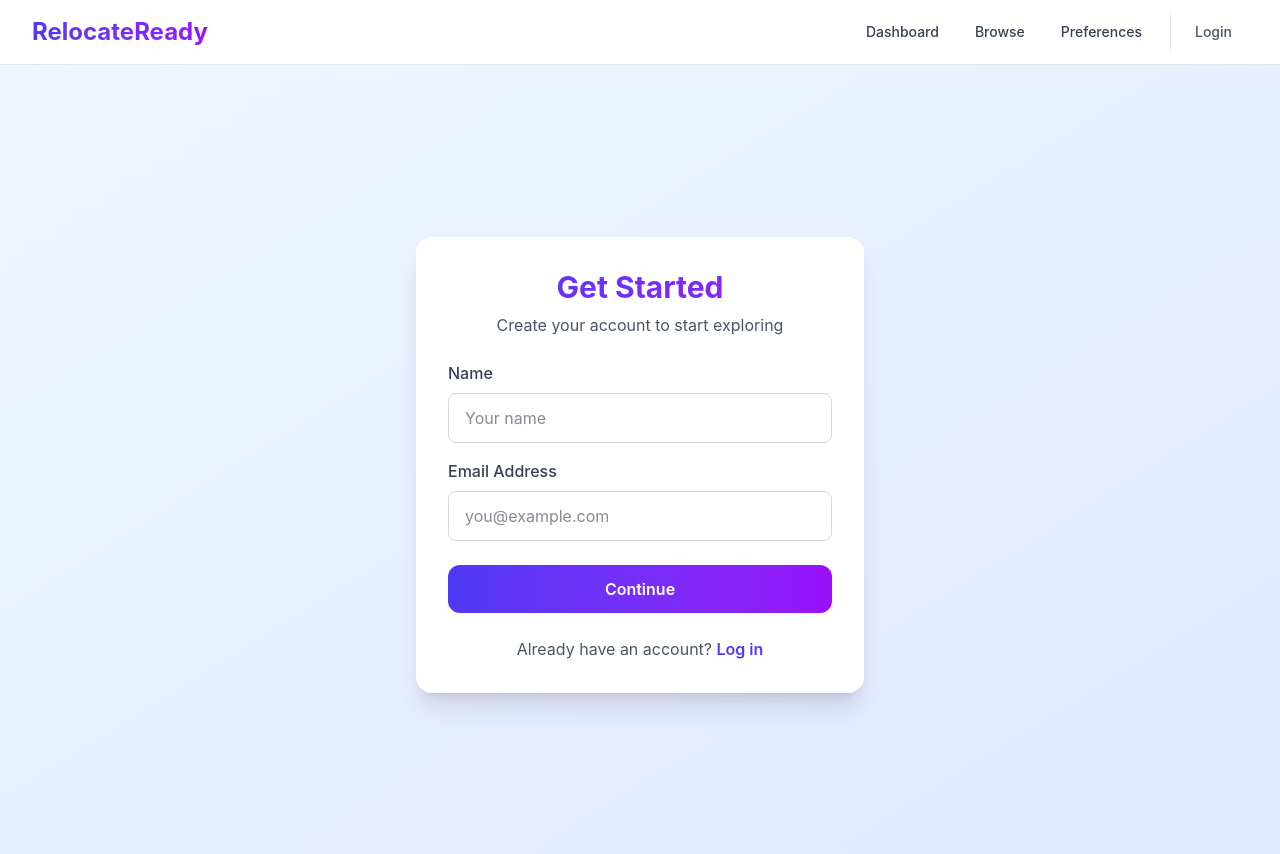
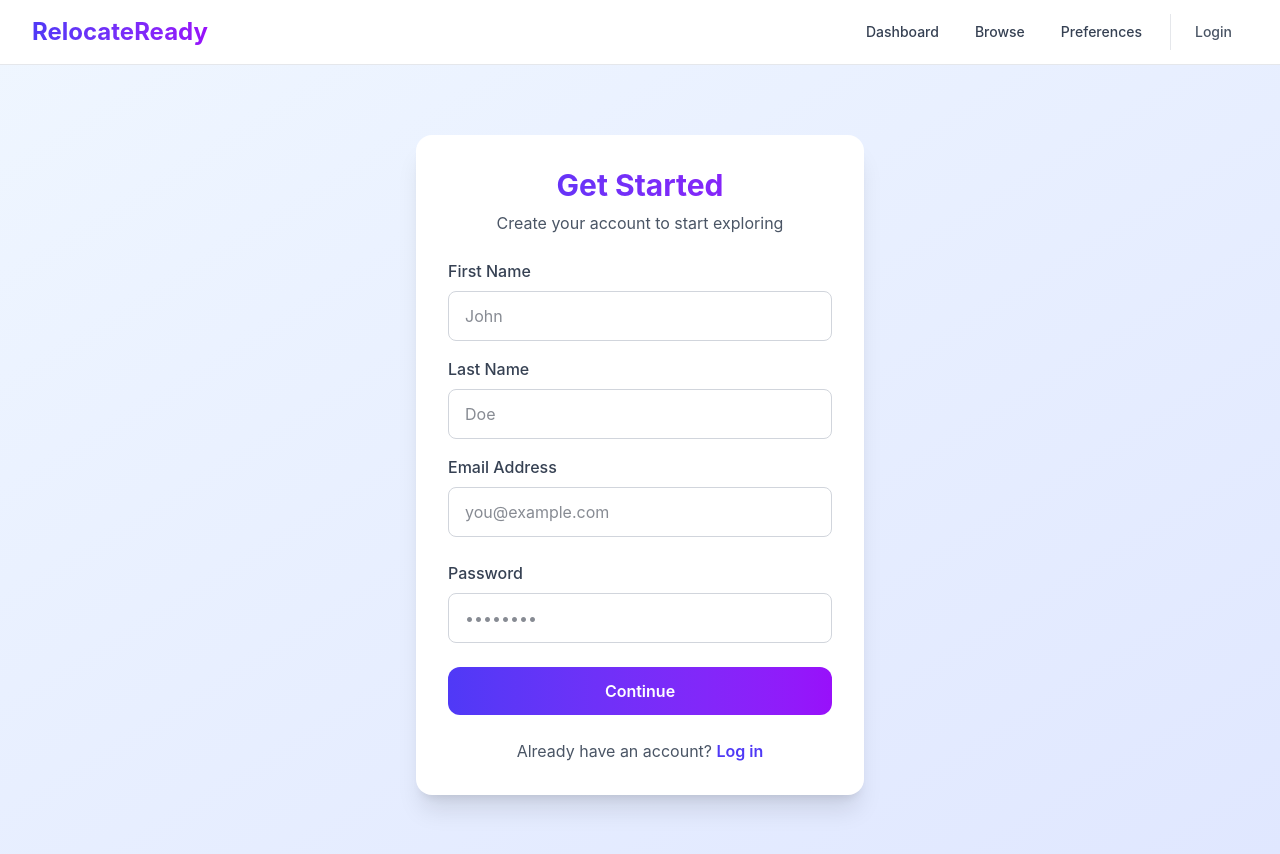
Before and after one commit to Jonathan-Jordan22/RelocateReady-Frontend, a Next.js app: page /signup in a window 1280 px wide. Shown: the top 854 px of the page. Built offline with nearby package versions, Linux system fonts and the light colour scheme.

Commit message:
Add Update preference button if preference values are default

```diff
--- a/app/components/NavBar.tsx
+++ b/app/components/NavBar.tsx
@@ -18,7 +18,7 @@ export default function NavBar() {
       // Fetch user name
       fetch(`http://localhost:8000/users/${userId}`)
         .then((res) => res.json())
-        .then((data) => setUserName(data.name))
+        .then((data) => setUserName(`${data.first_name} ${data.last_name}`))
         .catch(() => setUserName("User"));
     }
   }, [pathname]);
--- a/app/dashboard/page.tsx
+++ b/app/dashboard/page.tsx
@@ -18,6 +18,7 @@ export default function Dashboard() {
   const [userId, setUserId] = useState<string | null>(null);
   const [locations, setLocations] = useState<RankedLocation[]>([]);
   const [loading, setLoading] = useState(true);
+  const [hasPreferences, setHasPreferences] = useState(false);
 
   useEffect(() => {
     const id = localStorage.getItem("userId");
@@ -35,22 +36,70 @@ export default function Dashboard() {
 
     // Fetch user preferences first
     fetch(`http://localhost:8000/preferences/${userId}`)
-      .then((res) => res.json())
+      .then((res) => {
+        if (!res.ok) {
+          // If preferences don't exist (404), user needs to set them
+          setHasPreferences(false);
+          setLoading(false);
+          // Fetch locations anyway
+          return fetch(`http://localhost:8000/user-locations/${userId}`)
+            .then((r) => r.json())
+            .then((data) => {
+              if (Array.isArray(data)) {
+                const rankedLocations = data.map((loc) => ({
+                  location: {
+                    id: loc.id,
+                    name: loc.name,
+                    country: loc.country,
+                  },
+                  score: 0,
+                }));
+                setLocations(rankedLocations);
+              }
+            })
+            .catch(() => setLocations([]));
+        }
+        return res.json();
+      })
       .then((prefs) => {
-        // Then fetch ranked locations with those preferences
-        return fetch(`http://localhost:8000/score/user/${userId}/ranked`, {
-          method: "POST",
-          headers: { "Content-Type": "application/json" },
-          body: JSON.stringify(prefs),
-        });
+        if (!prefs) return; // Already handled 404 above
+
+        // Check if preferences are set (not all default values)
+        const isDefaultPrefs =
+          prefs.cost_importance === 0.5 &&
+          prefs.safety_importance === 0.5 &&
+          prefs.climate_importance === 0.0 &&
+          prefs.healthcare_importance === 0.0;
+
+        setHasPreferences(!isDefaultPrefs);
+
+        // Then fetch user's saved locations
+        return fetch(`http://localhost:8000/user-locations/${userId}`);
       })
-      .then((res) => res.json())
+      .then((res) => {
+        if (!res) return; // Already handled above
+        if (!res.ok) throw new Error("Failed to fetch locations");
+        return res.json();
+      })
       .then((data) => {
-        setLocations(data);
+        if (!data) return; // Already handled above
+        if (Array.isArray(data)) {
+          // Transform saved locations into the expected format
+          const rankedLocations = data.map((loc) => ({
+            location: {
+              id: loc.id,
+              name: loc.name,
+              country: loc.country,
+            },
+            score: 0, // You can calculate score on frontend or wait for backend endpoint
+          }));
+          setLocations(rankedLocations);
+        }
         setLoading(false);
       })
       .catch((err) => {
         console.error("API Error:", err);
+        setLocations([]);
         setLoading(false);
       });
   }, [userId]);
@@ -62,6 +111,28 @@ export default function Dashboard() {
       <NavBar />
       <main className="min-h-screen bg-gradient-to-br from-gray-50 to-indigo-50/30 px-6 py-10">
         <div className="max-w-5xl mx-auto">
+          {!loading && !hasPreferences && (
+            <div className="bg-gradient-to-r from-indigo-50 to-purple-50 border-2 border-indigo-200 rounded-2xl p-6 mb-6">
+              <div className="flex items-center justify-between">
+                <div>
+                  <h3 className="text-xl font-bold text-gray-900 mb-2">
+                    ⚙️ Set Your Preferences
+                  </h3>
+                  <p className="text-gray-600">
+                    Customize what matters most to you to get personalized
+                    location recommendations
+                  </p>
+                </div>
+                <button
+                  onClick={() => router.push("/preferences")}
+                  className="px-6 py-3 bg-gradient-to-r from-indigo-600 to-purple-600 text-white rounded-xl font-semibold hover:shadow-lg hover:scale-105 transition-all cursor-pointer whitespace-nowrap ml-4"
+                >
+                  Update Preferences
+                </button>
+              </div>
+            </div>
+          )}
+
           <div className="mb-8">
             <h1 className="text-4xl font-bold bg-gradient-to-r from-indigo-600 to-purple-600 bg-clip-text text-transparent mb-2">
               Your Relocation Dashboard
--- a/app/login/page.tsx
+++ b/app/login/page.tsx
@@ -8,6 +8,7 @@ import NavBar from "../components/NavBar";
 export default function Login() {
   const router = useRouter();
   const [email, setEmail] = useState("");
+  const [password, setPassword] = useState("");
   const [loading, setLoading] = useState(false);
   const [error, setError] = useState("");
 
@@ -20,7 +21,7 @@ export default function Login() {
       const res = await fetch("http://localhost:8000/login", {
         method: "POST",
         headers: { "Content-Type": "application/json" },
-        body: JSON.stringify({ email }),
+        body: JSON.stringify({ email, password }),
       });
 
       if (!res.ok) {
@@ -77,6 +78,24 @@ export default function Login() {
             />
           </div>
 
+          <div className="mb-6">
+            <label
+              htmlFor="password"
+              className="block text-gray-700 font-medium mb-2"
+            >
+              Password
+            </label>
+            <input
+              id="password"
+              type="password"
+              value={password}
+              onChange={(e) => setPassword(e.target.value)}
+              required
+              placeholder="••••••••"
+              className="w-full px-4 py-3 border border-gray-300 rounded-lg focus:outline-none focus:ring-2 focus:ring-indigo-500 focus:border-transparent transition text-gray-900"
+            />
+          </div>
+
           <button
             type="submit"
             disabled={loading}
--- a/app/signup/page.tsx
+++ b/app/signup/page.tsx
@@ -7,8 +7,10 @@ import NavBar from "../components/NavBar";
 
 export default function Signup() {
   const router = useRouter();
-  const [name, setName] = useState("");
+  const [firstName, setFirstName] = useState("");
+  const [lastName, setLastName] = useState("");
   const [email, setEmail] = useState("");
+  const [password, setPassword] = useState("");
   const [error, setError] = useState("");
 
   const handleSubmit = async (e: React.FormEvent) => {
@@ -19,7 +21,12 @@ export default function Signup() {
       const res = await fetch("http://localhost:8000/users/", {
         method: "POST",
         headers: { "Content-Type": "application/json" },
-        body: JSON.stringify({ name, email }),
+        body: JSON.stringify({
+          first_name: firstName,
+          last_name: lastName,
+          email,
+          password,
+        }),
       });
 
       if (!res.ok) throw new Error("Failed to create user");
@@ -58,19 +65,37 @@ export default function Signup() {
 
           <div className="mb-4">
             <label
-              htmlFor="name"
+              htmlFor="firstName"
               className="block text-gray-700 font-medium mb-2"
             >
-              Name
+              First Name
             </label>
             <input
-              id="name"
+              id="firstName"
               type="text"
               required
-              placeholder="Your name"
+              placeholder="John"
               className="w-full px-4 py-3 border border-gray-300 rounded-lg focus:outline-none focus:ring-2 focus:ring-indigo-500 focus:border-transparent transition text-gray-900"
-              value={name}
-              onChange={(e) => setName(e.target.value)}
+              value={firstName}
+              onChange={(e) => setFirstName(e.target.value)}
+            />
+          </div>
+
+          <div className="mb-4">
+            <label
+              htmlFor="lastName"
+              className="block text-gray-700 font-medium mb-2"
+            >
+              Last Name
+            </label>
+            <input
+              id="lastName"
+              type="text"
+              required
+              placeholder="Doe"
+              className="w-full px-4 py-3 border border-gray-300 rounded-lg focus:outline-none focus:ring-2 focus:ring-indigo-500 focus:border-transparent transition text-gray-900"
+              value={lastName}
+              onChange={(e) => setLastName(e.target.value)}
             />
           </div>
 
@@ -89,6 +114,24 @@ export default function Signup() {
               className="w-full px-4 py-3 border border-gray-300 rounded-lg focus:outline-none focus:ring-2 focus:ring-indigo-500 focus:border-transparent transition text-gray-900"
               value={email}
               onChange={(e) => setEmail(e.target.value)}
+            />
+          </div>
+
+          <div className="mb-6">
+            <label
+              htmlFor="password"
+              className="block text-gray-700 font-medium mb-2"
+            >
+              Password
+            </label>
+            <input
+              id="password"
+              type="password"
+              required
+              placeholder="••••••••"
+              className="w-full px-4 py-3 border border-gray-300 rounded-lg focus:outline-none focus:ring-2 focus:ring-indigo-500 focus:border-transparent transition text-gray-900"
+              value={password}
+              onChange={(e) => setPassword(e.target.value)}
             />
           </div>
 
```
